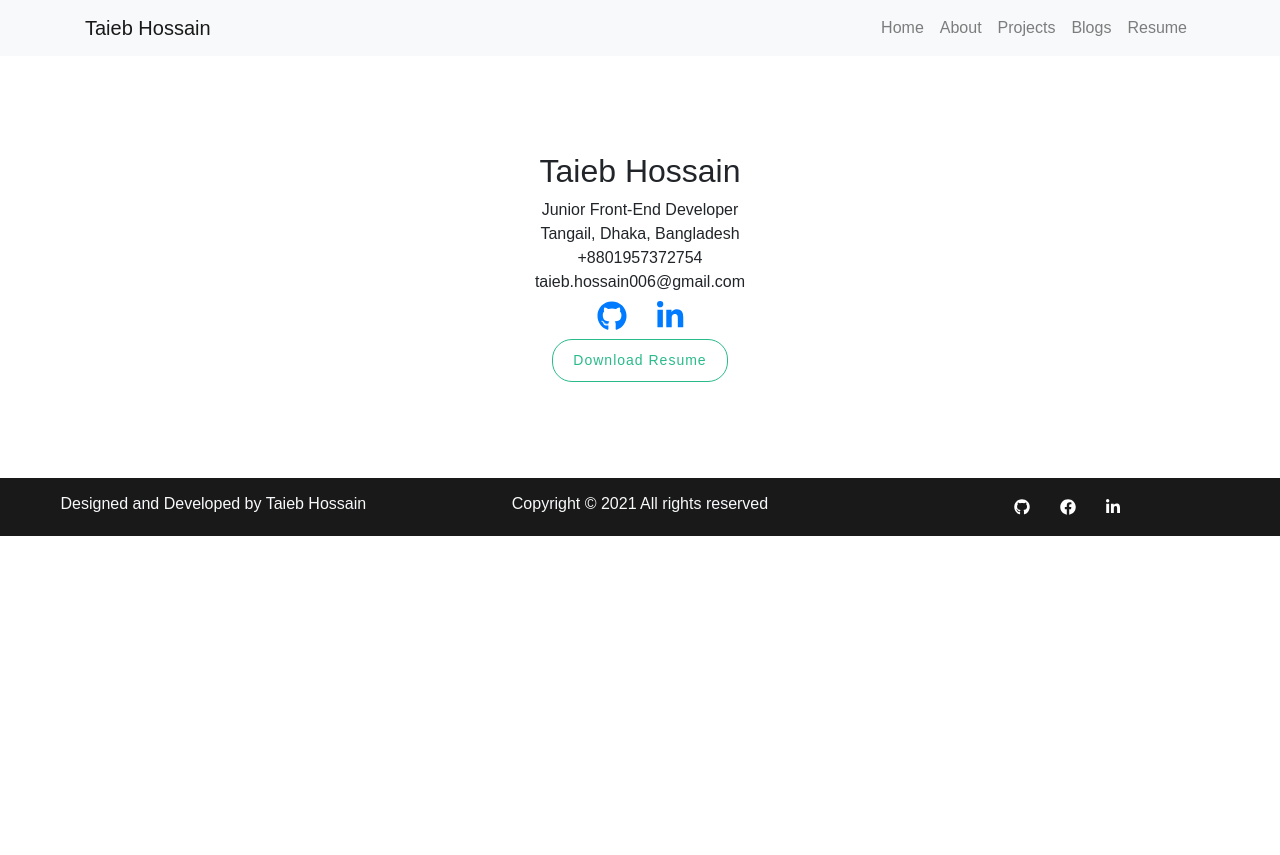
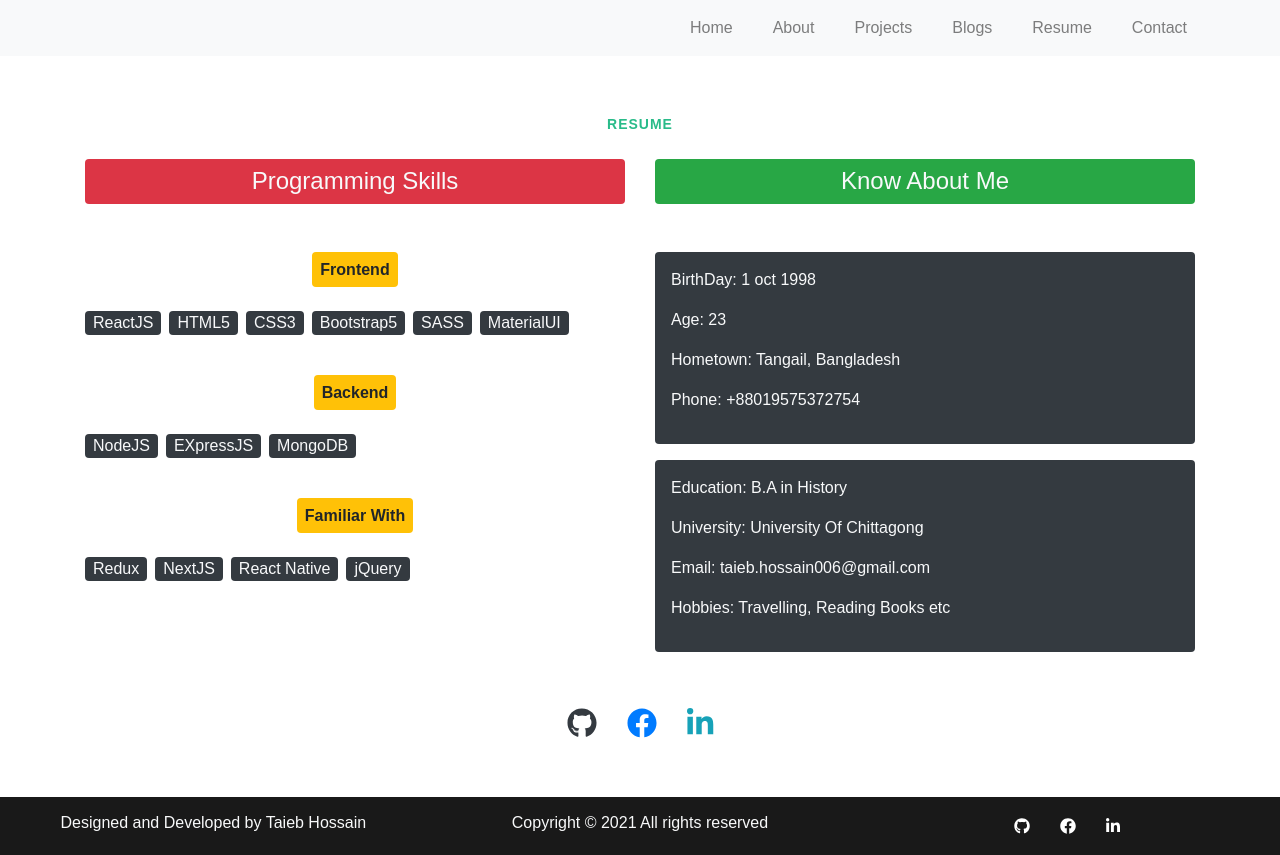
Before and after one commit to hossain909/my-portfolio, a React (Create React App) app: page /resume in a window 1280 px wide. Before the commit the page ends 800 px from the top, so only its background shows below. Built offline with nearby package versions, Linux system fonts and the light colour scheme.

Commit message:
Added contact form

```diff
--- a/src/App.js
+++ b/src/App.js
@@ -10,6 +10,7 @@ import Blogs from './components/Home/Blogs/Blogs';
 import Home from './components/Home/Home/Home';
 import Projects from './components/Home/Projects/Projects';
 import Resume from './components/Resume/Resume';
+import Contact from './components/Shared/Contact/Contact';
 import Footer from './components/Shared/Footer/Footer';
 import MainNav from './components/Shared/MainNav/MainNav';
 import "./index.css";
@@ -33,6 +34,9 @@ function App() {
         <Route path="/resume">
           <Resume></Resume>
         </Route>
+        <Route path="/contact">
+          <Contact></Contact>
+        </Route>
       </Switch>
       <Footer></Footer>
     </Router>
--- a/src/components/Home/About/About.js
+++ b/src/components/Home/About/About.js
@@ -1,41 +1,21 @@
 import React from 'react';
+import hossain from "../../../assets/myImage/hossain.png";
 import MediumHeading from "../../../UI/MediumHeading";
 import SmallHeading from "../../../UI/SmallHeading";
-
-
 const About = () => {
   return (
-    <section id="about" className="py-5">
+    <section id="about" className="py-5 ">
       <div className="container">
         <SmallHeading text="About Me"></SmallHeading>
         <MediumHeading text="Some Key Details About Me"></MediumHeading>
-        <div className="row mt-5">
+        <div className="d-flex justify-content-between rounded ">
           <div className="col-md-6">
-            <div className="card bg-dark text-light p-3">
-              <div className="card-title">
-                <h2 className="text-center">Hi I'm Taieb Hossain</h2>
-              </div>
-              <div className="card-body">
-                <p>I'm a front-end web developer. I spend my whole day, practically every day, experimenting with HTML, CSS, and JavaScript. I build websites that delight and inform. I do it well. I’m curious, and I enjoy work that challenges me to learn something new and stretch in a different direction. I do my best to stay on top of changes in the state of the art so that I can meet challenges with tools well suited to the job at hand. The list of projects I follow on GitHub will give you a good idea of the types of tools I’d prefer to be using, and my Instapaper “Starred” list will give you a glimpse into the reading material I find interesting enough to share</p>
-              </div>
+            <img className="img-fluid" style={{ height: "450px" }} src={hossain} alt="" />
+          </div>
+          <div className="col-md-6 align-self-center text-light bg-dark p-4 rounded">
+            <div>
+              <p>I'm a Frontend Web Developer. I spend my whole day, practically every day, experimenting with HTML, CSS, and JavaScript. I build websites that delight and inform. I do it well. I’m curious, and I enjoy work that challenges me to learn something new and stretch in a different direction. I do my best to stay on top of changes in the state of the art so that I can meet challenges with tools well suited to the job at hand. The list of projects I follow on GitHub will give you a good idea of the types of tools I’d prefer to be using, and my Instapaper “Starred” list will give you a glimpse into the reading material I find interesting enough to share</p>
             </div>
-          </div>
-          <div className="col-md-6 d-flex justify-sb align-center mt-3">
-            <div className="col-sm-12">
-              <div className="bg-warning text-dark p-3 rounded">
-                <p><span className="bold-500">BirthDay:</span> 1 oct 1998</p>
-                <p><span className="bold-500">Age:</span> 23</p>
-                <p><span className="bold-500">Hometown:</span> Tangail, Bangladesh</p>
-                <p><span className="bold-500">Phone:</span> +88019575372754</p>
-              </div>
-              <div className="bg-info rounded text-dark p-3 mt-3">
-                <p><span className="bold-500">Education:</span> B.A in History</p>
-                <p><span className="bold-500">University:</span> University Of Chittagong</p>
-                <p><span className="bold-500">Email:</span> taieb.hossain006@gmail.com</p>
-                <p><span className="bold-500">Hobbies:</span> Travelling, Reading Books etc</p>
-              </div>
-            </div>
-
           </div>
         </div>
       </div>
--- a/src/components/Home/Blogs/Blogs.js
+++ b/src/components/Home/Blogs/Blogs.js
@@ -3,13 +3,16 @@ import html from "../../../assets/blog-images/html.png";
 import javascript from "../../../assets/blog-images/javascript.png";
 import react from "../../../assets/blog-images/react.png";
 import Buttons from '../../../UI/Buttons';
+import MediumHeading from '../../../UI/MediumHeading';
+import SmallHeading from '../../../UI/SmallHeading';
 import './Blogs.css';
 const Blogs = () => {
   return (
     <section id="blogs" class="blogs-area py-md-5 py-sm-4 py-3">
       <div class="container">
         <div class="section-title green-highlight text-center">
-          <h2>Blogs</h2>
+          <SmallHeading text="My Blogs"></SmallHeading>
+          <MediumHeading text="Some of my blogs"></MediumHeading>
         </div>
         <div class="row text-white py-md-5 py-sm-4 py-3">
           <div class="card-deck">
--- a/src/components/Home/HeaderMain/Type.js
+++ b/src/components/Home/HeaderMain/Type.js
@@ -7,7 +7,7 @@ function Type() {
       options={{
         strings: [
           "Front-End Developer",
-          "JS Developer",
+          "Javacript Developer",
           "ReactJS Developer"
         ],
         autoStart: true,
--- a/src/components/Home/Home/Home.js
+++ b/src/components/Home/Home/Home.js
@@ -1,4 +1,5 @@
 import React from 'react';
+import Contact from '../../Shared/Contact/Contact';
 import About from '../About/About';
 import HeaderMain from '../HeaderMain/HeaderMain';
 import Projects from '../Projects/Projects';
@@ -11,6 +12,7 @@ const Home = () => {
       <About></About>
       <Specialization></Specialization>
       <Projects></Projects>
+      <Contact></Contact>
     </div>
   );
 };
--- a/src/components/Home/Projects/Projects.js
+++ b/src/components/Home/Projects/Projects.js
@@ -16,7 +16,7 @@ const Projects = () => {
       liveLink: "https://tech-world-bd.web.app/"
     },
     {
-      name: "Amazonia",
+      name: "Ema-John",
       desc: "A Full-stack E-commerce application with react and nodeJS. Implimented firebase authentication system. People can buy products with stripe payment system.",
       img: project4,
       githubLink: "https://simple-shoop.web.app/",
--- a/src/components/Resume/Resume.js
+++ b/src/components/Resume/Resume.js
@@ -1,30 +1,87 @@
-import { faGithub, faLinkedinIn } from "@fortawesome/free-brands-svg-icons";
+import { faFacebook, faGithub, faLinkedinIn } from "@fortawesome/free-brands-svg-icons";
 import { FontAwesomeIcon } from '@fortawesome/react-fontawesome';
 import React from 'react';
-import Buttons from "../../UI/Buttons";
-
+import SmallHeading from '../../UI/SmallHeading';
 const Resume = () => {
   return (
     <section id="resume" className="py-5 text-center">
-      <div className="container py-5">
-        <h2>Taieb Hossain</h2>
-        <p className="mb-0">Junior Front-End Developer</p>
-        <p className="mb-0">Tangail, Dhaka, Bangladesh</p>
-        <p className="mb-0">+8801957372754</p>
-        <p className="mb-0">taieb.hossain006@gmail.com</p>
-        <li className="social-icons font-30">
-          <a href="https://github.com/hossain909">
-            <FontAwesomeIcon icon={faGithub} /></a>
-        </li>
-        <li className="social-icons font-30">
-          <a href="https://www.linkedin.com/in/taieb-hossain-a050a0211/">
-            <FontAwesomeIcon icon={faLinkedinIn} /></a>
-        </li>
-        <div>
-          <Buttons link="https://drive.google.com/file/d/1CcDw9qsrsjlw2l37Qe1-K4v3tL8-dVYb/view?usp=sharing" label="Download Resume" inverse></Buttons>
+      <div className=" container">
+        <SmallHeading text="Resume"></SmallHeading>
+        <div className="row mt-4">
+          <div className="col-md-6">
+            <h4 className="bg-danger text-light p-2 mb-5 rounded">Programming Skills</h4>
+            <div>
+              <h6 className="bg-warning d-inline-block font-weight-bold rounded p-2 mb-4 ">Frontend</h6>
+              <div className="d-flex">
+                <p className="bg-dark text-light rounded px-2">ReactJS</p>
+                <p className="bg-dark text-light ml-2 rounded px-2">HTML5</p>
+                <p className="bg-dark text-light ml-2 rounded px-2">CSS3</p>
+                <p className="bg-dark text-light ml-2 rounded px-2">Bootstrap5</p>
+                <p className="bg-dark text-light ml-2 rounded px-2">SASS</p>
+                <p className="bg-dark text-light ml-2 rounded px-2">MaterialUI</p>
+              </div>
+            </div>
+            <div>
+              <h6 className="bg-warning rounded p-2 my-4 d-inline-block font-weight-bold">Backend</h6>
+              <div className="d-flex">
+                <p className="bg-dark text-light rounded px-2">NodeJS</p>
+                <p className="bg-dark text-light ml-2 rounded px-2">EXpressJS</p>
+                <p className="bg-dark text-light ml-2 rounded px-2">MongoDB</p>
+              </div>
+            </div>
+            <div>
+              <h6 className="bg-warning rounded p-2 my-4 d-inline-block font-weight-bold">Familiar With</h6>
+              <div className="d-flex">
+                <p className="bg-dark text-light rounded px-2">Redux</p>
+                <p className="bg-dark text-light ml-2 rounded px-2">NextJS</p>
+                <p className="bg-dark text-light ml-2 rounded px-2">React Native</p>
+                <p className="bg-dark text-light ml-2 rounded px-2">jQuery</p>
+              </div>
+            </div>
+          </div>
+          <div className="col-md-6">
+            <h4 className="bg-success text-light p-2 mb-5 rounded">Know About Me</h4>
+            <div className="bg-dark text-light p-3 rounded">
+              <p className="text-left"><span className="bold-500">BirthDay:</span> 1 oct 1998</p>
+              <p className="text-left"><span className="bold-500">Age:</span> 23</p>
+              <p className="text-left"><span className="bold-500">Hometown:</span> Tangail, Bangladesh</p>
+              <p className="text-left"><span className="bold-500">Phone:</span> +88019575372754</p>
+            </div>
+            <div className="bg-dark text-light rounded  p-3 mt-3">
+              <p className="text-left"><span className="bold-500">Education:</span> B.A in History</p>
+              <p className="text-left"><span className="bold-500">University:</span> University Of Chittagong</p>
+              <p className="text-left"><span className="bold-500">Email:</span> taieb.hossain006@gmail.com</p>
+              <p className="text-left"><span className="bold-500">Hobbies:</span> Travelling, Reading Books etc</p>
+            </div>
+          </div>
+          <div className="mt-5 mx-auto">
+            <ul className="footer-icons">
+              <li className="social-icons">
+                <a
+                  href="https://github.com/hossain909"
+                >
+                  <FontAwesomeIcon className="font-30 text-dark" icon={faGithub} />
+                </a>
+              </li>
+              <li className="social-icons">
+                <a
+                  href="https://www.facebook.com/taieb.hossain.12/"
+                >
+                  <FontAwesomeIcon className="font-30" icon={faFacebook} />
+                </a>
+              </li>
+              <li className="social-icons">
+                <a
+                  href="https://www.linkedin.com/in/taieb-hossain-a050a0211/"
+                >
+                  <FontAwesomeIcon className="font-30 text-info" icon={faLinkedinIn} />
+                </a>
+              </li>
+            </ul>
+          </div>
         </div>
       </div>
-    </section>
+    </section >
   );
 };
 
--- /dev/null
+++ b/src/components/Shared/Contact/Contact.css
@@ -0,0 +1,94 @@
+#success-message {
+  opacity: 0;
+}
+
+.col-xs-12.col-sm-12.col-md-12.col-lg-12 {
+  padding: 0 20% 0 20%;
+}
+
+.margin-top-25 {
+  margin-top: 25px;
+}
+
+.form-title {
+  color: #29bb89;
+  padding: 25px;
+  font-size: 30px;
+  font-weight: 500;
+  font-family: "Helvetica Neue",Helvetica,Arial,sans-serif;
+}
+
+.form-group .form-control {
+  box-shadow: none;
+  border-bottom: 1px;
+  border-style: none none solid none;
+  border-radius:0;
+  border-color: #000;
+}
+
+.form-group .form-control:focus {
+	box-shadow: none;
+  border-width: 0 0 2px 0;
+  border-color: #000;
+
+}
+
+textarea {
+  resize: none;
+}
+
+.btn-mod.btn-large {
+    height: auto;
+    padding: 13px 52px;
+    font-size: 15px;
+}
+
+.btn-mod.btn-border {
+    color: #000000;
+    border: 1px solid #000000;
+    background: transparent;
+}
+
+.btn-mod, a.btn-mod {
+    -webkit-box-sizing: border-box;
+    -moz-box-sizing: border-box;
+    box-sizing: border-box;
+    padding: 4px 13px;
+    color: #fff;
+    background: rgba(34,34,34, .9);
+    border: 1px solid transparent;
+    font-size: 11px;
+    font-weight: 400;
+    text-transform: uppercase;
+    text-decoration: none;
+    letter-spacing: 2px;
+    -webkit-border-radius: 0;
+    -moz-border-radius: 0;
+    border-radius: 0;
+    -webkit-box-shadow: none;
+    -moz-box-shadow: none;
+    box-shadow: none;
+    -webkit-transition: all 0.2s cubic-bezier(0.000, 0.000, 0.580, 1.000);
+    -moz-transition: all 0.2s cubic-bezier(0.000, 0.000, 0.580, 1.000);
+    -o-transition: all 0.2s cubic-bezier(0.000, 0.000, 0.580, 1.000);
+    -ms-transition: all 0.2s cubic-bezier(0.000, 0.000, 0.580, 1.000);
+    transition: all 0.2s cubic-bezier(0.000, 0.000, 0.580, 1.000);
+}
+
+.btn-mod.btn-border:hover, .btn-mod.btn-border:active, .btn-mod.btn-border:focus, .btn-mod.btn-border:active:focus {
+    color: #fff;
+    border-color: #000;
+    background: #000;
+    outline: none;
+}
+
+@media only screen and (max-width: 500px) {
+    .btn-mod.btn-large {
+       padding: 6px 16px;
+       font-size: 11px;
+    }
+
+    .form-title {
+        font-size: 20px;
+  }
+}
--- /dev/null
+++ b/src/components/Shared/Contact/Contact.js
@@ -0,0 +1,43 @@
+import React from 'react';
+import MediumHeading from '../../../UI/MediumHeading';
+import SmallHeading from '../../../UI/SmallHeading';
+import "./Contact.css";
+const Contact = () => {
+  return (
+    <div className="container mb-5  py-5">
+      <div className="row">
+        <div className="col-xs-12 col-sm-12 col-md-12 col-lg-12 text-center">
+          <SmallHeading text="Contact"></SmallHeading>
+          <MediumHeading text="Get In Touch"></MediumHeading>
+        </div>
+      </div>
+      <div className="row">
+        <div className="col-xs-12 col-sm-12 col-md-12 col-lg-12">
+          <form id="contact-form" name="myForm" className="form" action="#" method="POST">
+            <div className="form-group">
+              <label className="form-label" id="nameLabel" for="name"></label>
+              <input type="text" className="form-control" id="name" name="name" placeholder="Your name" tabindex="1" />
+            </div>
+            <div className="form-group">
+              <label className="form-label" id="emailLabel" for="email"></label>
+              <input type="email" className="form-control" id="email" name="email" placeholder="Your Email" tabindex="2" />
+            </div>
+            <div className="form-group">
+              <label className="form-label" id="subjectLabel" for="sublect"></label>
+              <input type="text" className="form-control" id="subject" name="subject" placeholder="Subject" tabindex="3" />
+            </div>
+            <div className="form-group">
+              <label className="form-label" id="messageLabel" for="message"></label>
+              <textarea rows="6" cols="60" name="message" className="form-control" id="message" placeholder="Your message" tabindex="4"></textarea>
+            </div>
+            <div className="text-center margin-top-25">
+              <button type="submit" className="btn btn-mod btn-border btn-large">Send Message</button>
+            </div>
+          </form>
+        </div>
+      </div>
+    </div>
+  );
+};
+
+export default Contact;
--- a/src/components/Shared/MainNav/MainNav.js
+++ b/src/components/Shared/MainNav/MainNav.js
@@ -6,15 +6,15 @@ const MainNav = () => {
   return (
     <Navbar bg="light" expand="lg">
       <Container>
-        <Navbar.Brand href="#home">Taieb Hossain</Navbar.Brand>
         <Navbar.Toggle aria-controls="basic-navbar-nav" />
         <Navbar.Collapse id="basic-navbar-nav">
           <Nav className="ml-auto">
-            <Nav.Link as={Link} to="/">Home</Nav.Link>
-            <Nav.Link as={Link} to="/about">About</Nav.Link>
-            <Nav.Link as={Link} to="/projects">Projects</Nav.Link>
-            <Nav.Link as={Link} to="/blogs">Blogs</Nav.Link>
-            <Nav.Link as={Link} to="/resume">Resume</Nav.Link>
+            <Nav.Link className="mr-4" as={Link} to="/">Home</Nav.Link>
+            <Nav.Link className="mr-4" as={Link} to="/about">About</Nav.Link>
+            <Nav.Link className="mr-4" as={Link} to="/projects">Projects</Nav.Link>
+            <Nav.Link className="mr-4" as={Link} to="/blogs">Blogs</Nav.Link>
+            <Nav.Link className="mr-4" as={Link} to="/resume">Resume</Nav.Link>
+            <Nav.Link as={Link} to="/contact">Contact</Nav.Link>
           </Nav>
         </Navbar.Collapse>
       </Container>
```
